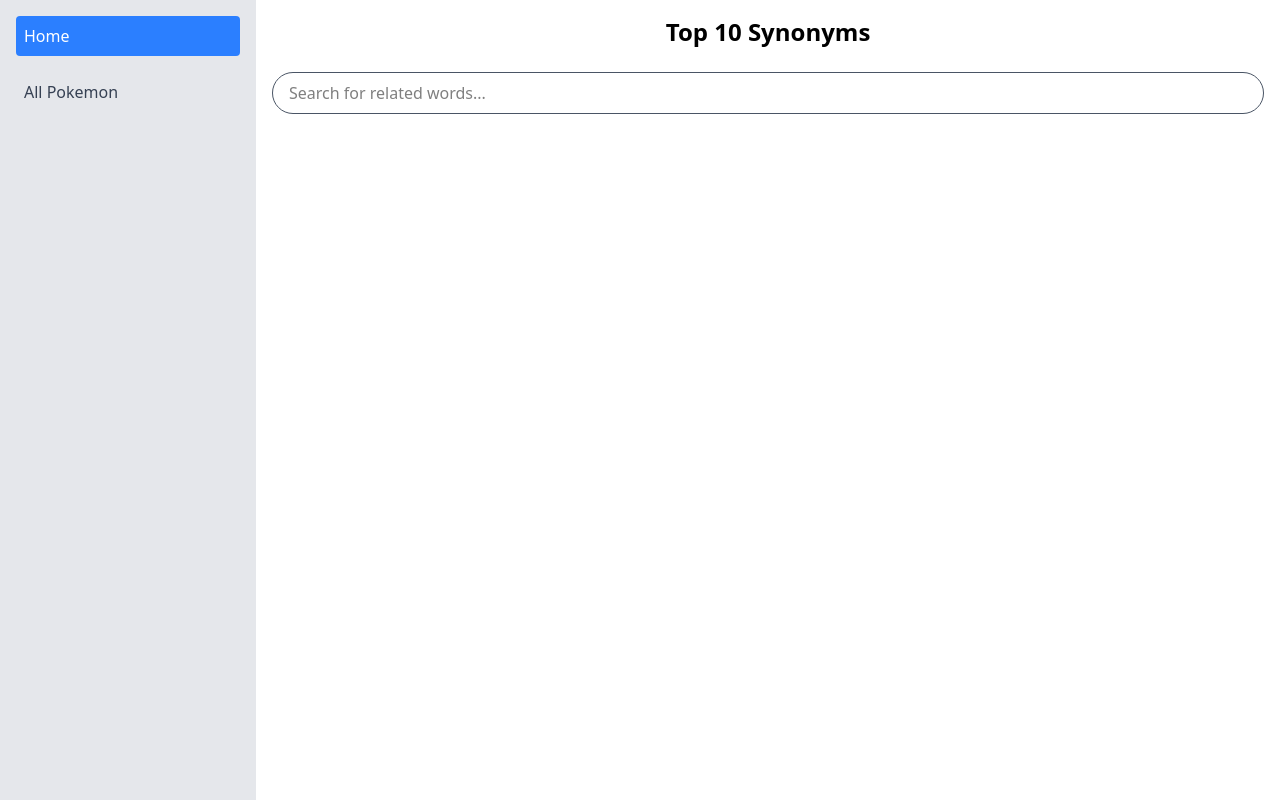
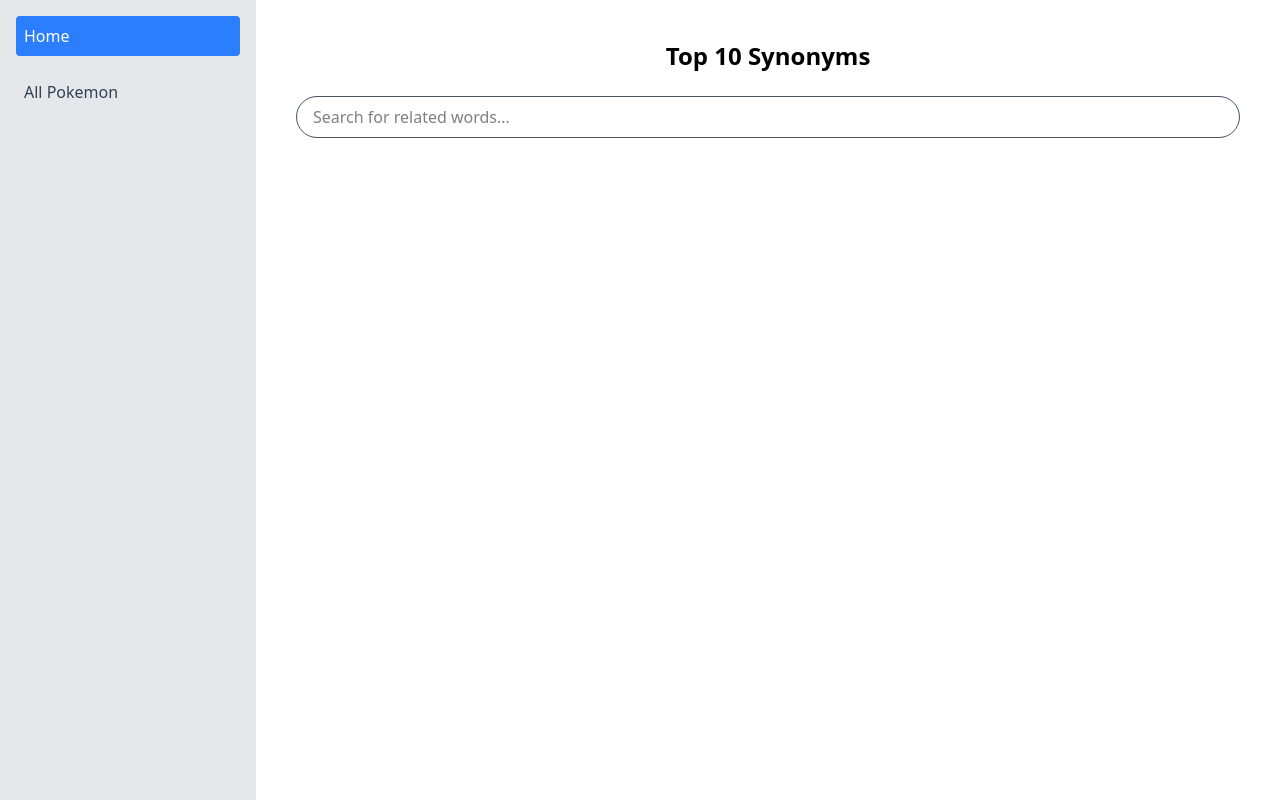
Before and after one commit to monstermash2008/basic-react-example, a React (Vite) app: page / in a window 1280 px wide. Built offline with nearby package versions, Linux system fonts and the light colour scheme.

Commit message:
persistent sidebar

```diff
--- a/src/Home.tsx
+++ /dev/null
@@ -1,55 +0,0 @@
-import { useEffect, useState } from "react";
-import Sidebar from "./Sidebar";
-
-type Synonym = {
-  word: string;
-  score: number;
-  tags: string[];
-};
-
-function Home() {
-  const [searchTerm, setSearchTerm] = useState("");
-  const [synonymsData, setSynonymsData] = useState<Synonym[]>([]);
-
-  const findRelatedWords = async (searchTerm: string) => {
-    const result = await fetch(
-      `https://api.datamuse.com/words?ml=${searchTerm}`
-    );
-    const data = (await result.json()) as Synonym[];
-    setSynonymsData(data);
-  };
-
-  useEffect(() => {
-    if (searchTerm) {
-      findRelatedWords(searchTerm);
-    }
-  }, [searchTerm]);
-
-  return (
-    <div className="flex w-full">
-      <Sidebar />
-
-      <div className="flex flex-col flex-1 w-full text-center gap-y-2 p-4">
-        <h1 className="font-extrabold text-2xl mb-4">Top 10 Synonyms</h1>
-        <input
-          value={searchTerm}
-          onChange={(e) => setSearchTerm(e.target.value)}
-          type="text"
-          className="border-gray-600 border rounded-3xl px-4 py-2"
-          placeholder="Search for related words..."
-        />
-
-        <ol>
-          {synonymsData.slice(0, 10).map((synonym) => (
-            <li key={synonym.word} className="flex justify-between p-2">
-              <span className="font-bold">{synonym.word}</span>
-              <span>{synonym.score}</span>
-            </li>
-          ))}
-        </ol>
-      </div>
-    </div>
-  );
-}
-
-export default Home;
--- a/src/Sidebar.tsx
+++ b/src/components/Sidebar.tsx
@@ -23,7 +23,7 @@ const Sidebar = () => {
             <Link
               to="/pokemon"
               className={`block p-2 rounded ${
-                location.pathname === "/about"
+                location.pathname.includes("/pokemon")
                   ? "bg-blue-500 text-white"
                   : "text-gray-700"
               }`}
--- /dev/null
+++ b/src/layouts/RootLayout.tsx
@@ -0,0 +1,16 @@
+import { Outlet } from "react-router-dom";
+import Sidebar from "../components/Sidebar";
+
+const RootLayout = () => {
+  return (
+    <div className="flex h-screen">
+      <Sidebar />
+
+      <div className="flex-1 p-6">
+        <Outlet />
+      </div>
+    </div>
+  );
+};
+
+export default RootLayout;
--- /dev/null
+++ b/src/pages/Home.tsx
@@ -0,0 +1,50 @@
+import { useEffect, useState } from "react";
+
+type Synonym = {
+  word: string;
+  score: number;
+  tags: string[];
+};
+
+function Home() {
+  const [searchTerm, setSearchTerm] = useState("");
+  const [synonymsData, setSynonymsData] = useState<Synonym[]>([]);
+
+  const findRelatedWords = async (searchTerm: string) => {
+    const result = await fetch(
+      `https://api.datamuse.com/words?ml=${searchTerm}`
+    );
+    const data = (await result.json()) as Synonym[];
+    setSynonymsData(data);
+  };
+
+  useEffect(() => {
+    if (searchTerm) {
+      findRelatedWords(searchTerm);
+    }
+  }, [searchTerm]);
+
+  return (
+    <div className="flex flex-col flex-1 w-full text-center gap-y-2 p-4">
+      <h1 className="font-extrabold text-2xl mb-4">Top 10 Synonyms</h1>
+      <input
+        value={searchTerm}
+        onChange={(e) => setSearchTerm(e.target.value)}
+        type="text"
+        className="border-gray-600 border rounded-3xl px-4 py-2"
+        placeholder="Search for related words..."
+      />
+
+      <ol>
+        {synonymsData.slice(0, 10).map((synonym) => (
+          <li key={synonym.word} className="flex justify-between p-2">
+            <span className="font-bold">{synonym.word}</span>
+            <span>{synonym.score}</span>
+          </li>
+        ))}
+      </ol>
+    </div>
+  );
+}
+
+export default Home;
```
Also changed, not shown: src/main.tsx (+2 -23 lines), src/router.tsx (added, +18 -0 lines), src/pages/AllPokemon.tsx (renamed from src/AllPokemon.tsx), src/pages/Pokemon.tsx (renamed from src/Pokemon.tsx).
